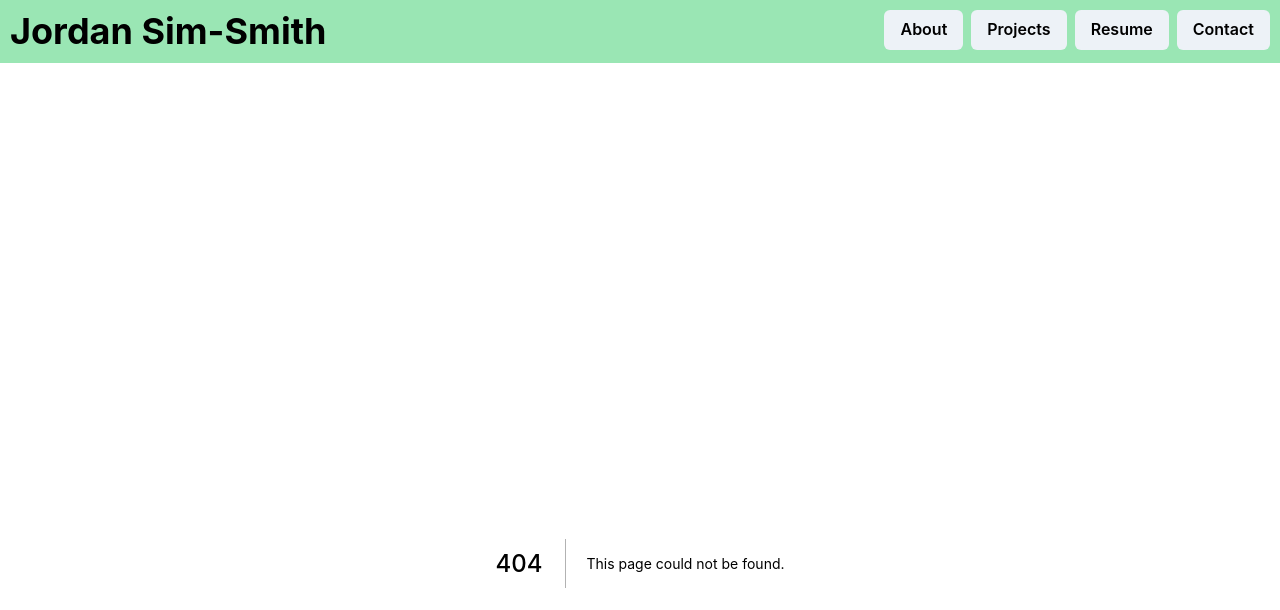
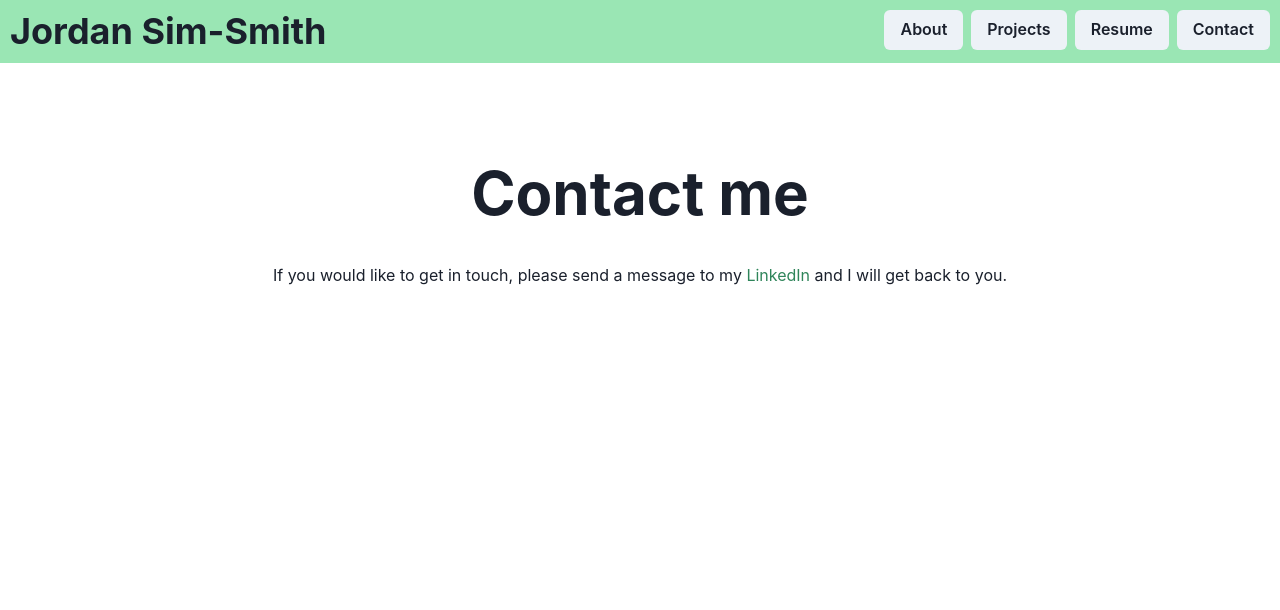
Before and after one commit to jordansimsmith/personal-website, a Next.js app in the folder v2/: page /contact in a window 1280 px wide. Before the commit this address had no page. Shown: the top 610 px of the page. Built offline with nearby package versions, Linux system fonts and the light colour scheme.

Commit message:
Add contact page

```diff
--- /dev/null
+++ b/v2/pages/contact.tsx
@@ -0,0 +1,23 @@
+import { Box, Heading, VStack, Text, Link } from '@chakra-ui/react';
+
+const ContactPage = (): JSX.Element => {
+  return (
+    <VStack spacing="40px">
+      <Heading size="3xl">Contact me</Heading>
+
+      <Text>
+        If you would like to get in touch, please send a message to my{' '}
+        <Link
+          href="https://linkedin.com/in/jordansimsmith"
+          isExternal
+          color="green.600"
+        >
+          LinkedIn
+        </Link>{' '}
+        and I will get back to you.
+      </Text>
+    </VStack>
+  );
+};
+
+export default ContactPage;
```
